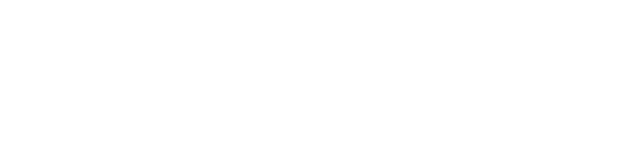
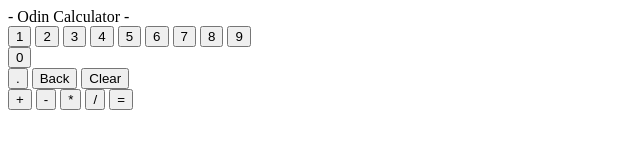
Before and after one commit to Titas-Lenkaitis/odin-calculator, a plain HTML site: page index.html in a window 1280 px wide. Shown: the whole page, without its empty margins (0-640 px from the left). Drawn offline with Linux system fonts and the light colour scheme.

Commit message:
Add content to the index.html page

```diff
--- a/index.html
+++ b/index.html
@@ -4,9 +4,55 @@
   <meta charset="UTF-8">
   <meta http-equiv="X-UA-Compatible" content="IE=edge">
   <meta name="viewport" content="width=device-width, initial-scale=1.0">
-  <title>Document</title>
+  <link rel="stylesheet" href="styles.css">
+  <script src="script.js" defer></script>
+  <title>Odin Calculator</title>
 </head>
 <body>
+  <div class="title">
+    - Odin Calculator -
+  </div>
 
+  <div class="calculator">
+    <div class="display">
+
+    </div>
+
+    <div class="buttons">
+      <div class="groupOne">
+        <div class="numbers">
+          <div class="numOneToNine">
+            <button class="numOne button numberButton" type="button"> 1 </button>
+            <button class="numTwo button numberButton" type="button"> 2 </button>
+            <button class="numThree button numberButton" type="button"> 3 </button>
+            <button class="numFour button numberButton" type="button"> 4 </button>
+            <button class="numFive button numberButton" type="button"> 5 </button>
+            <button class="numSix button numberButton" type="button"> 6 </button>
+            <button class="numSeven button numberButton" type="button"> 7 </button>
+            <button class="numEight button numberButton" type="button"> 8 </button>
+            <button class="numNine button numberButton" type="button"> 9 </button>
+          </div>
+
+          <div class="numZero">
+            <button class="numZero button numberButton" type="button"> 0 </button>
+          </div>
+        </div>
+
+        <div class="otherButtons">
+          <button class="floatButton button otherButton" type="button"> . </button>
+          <button class="backSpaceButton button otherButton" type="button"> Back </button>
+          <button class="clearButton button otherButton" type="button"> Clear </button>
+        </div>
+      </div>
+
+      <div class="operators">
+        <button class="additionButton button operatorButton" type="button"> + </button>
+        <button class="subtractionButton button operatorButton" type="button"> - </button>
+        <button class="multiplicationButton button operatorButton" type="button"> * </button>
+        <button class="divisionButton button operatorButton" type="button"> / </button>
+        <button class="operateButton button operatorButton" type="button"> = </button>
+      </div>
+    </div>
+  </div>
 </body>
 </html>
```
